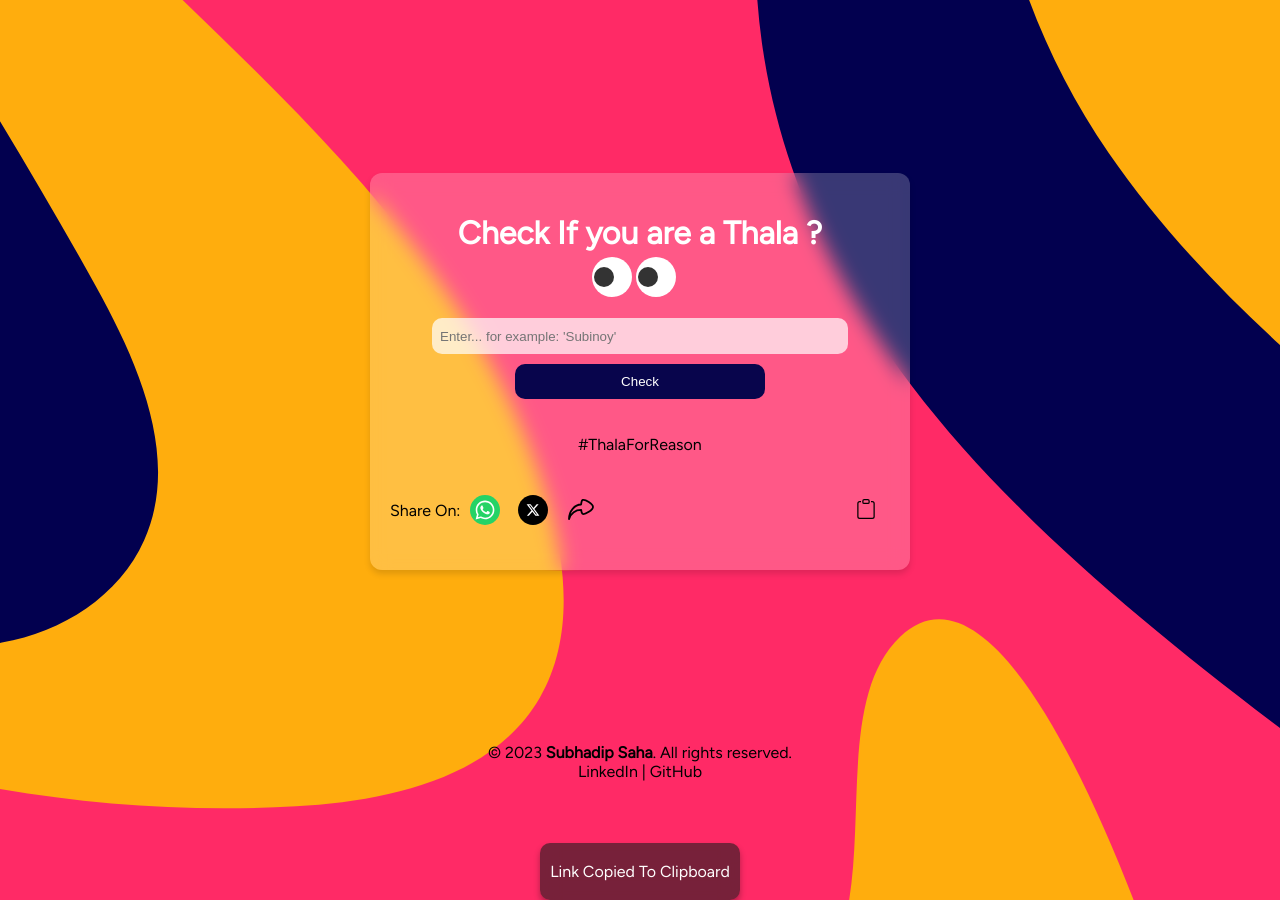
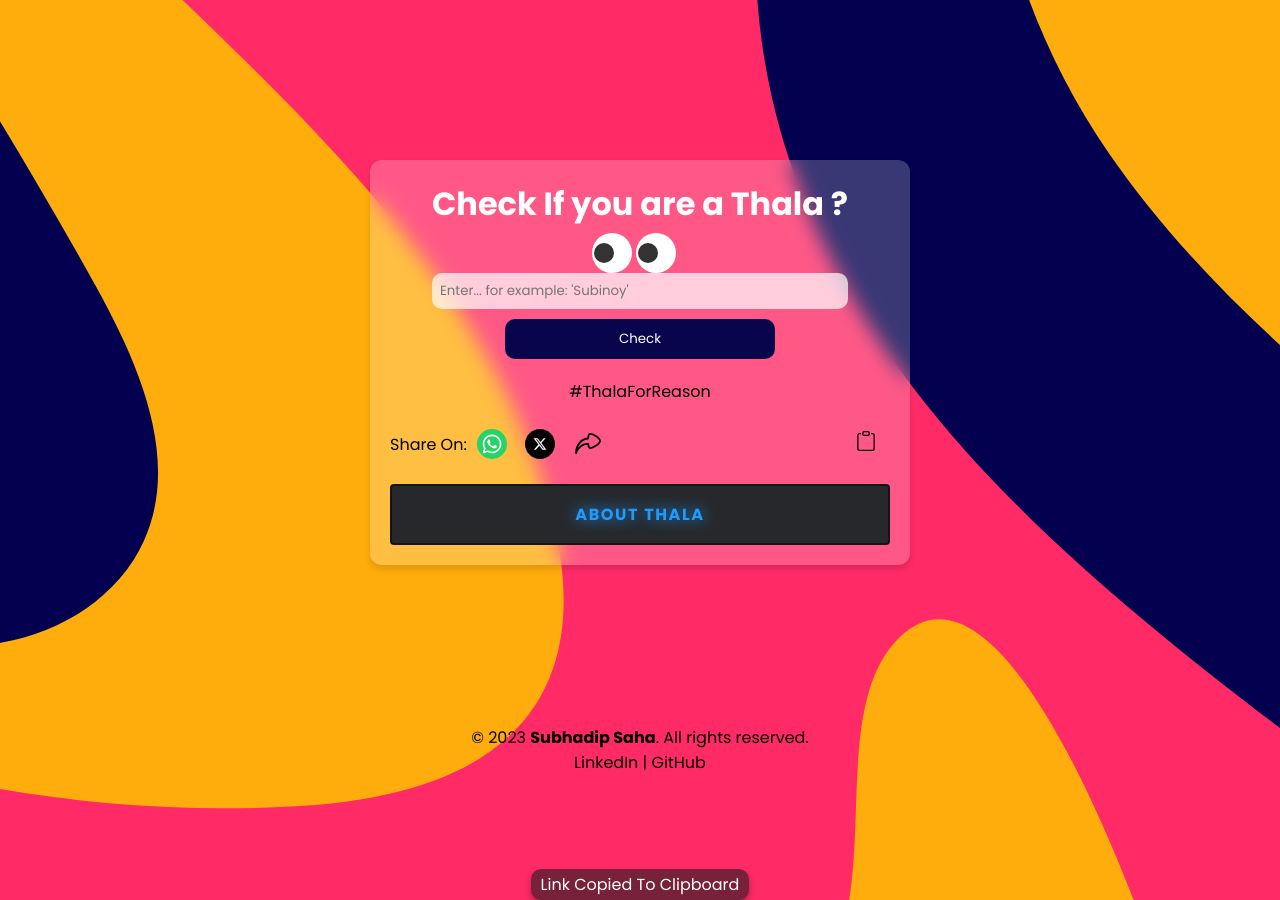
Before and after one commit to subh05sus/ThalaForReason, a website: page src/index.html in a window 1280 px wide. Drawn offline with nearby package versions, Linux system fonts and the light colour scheme; a web font is replaced by a local one.

Commit message:
Created About Thala Button
Fixes #15

```diff
--- /dev/null
+++ b/src/about_thala.css
@@ -0,0 +1,89 @@
+@import url('https://fonts.googleapis.com/css2?family=Poppins:wght@100;300;400;500;600;700;800;900&display=swap');
+
+* {
+  margin: 0;
+  padding: 0;
+  box-sizing: content-box;
+  font-family: 'Poppins', sans-serif;
+}
+
+.button2{
+    display: flex;
+    justify-content: center;
+}
+
+.button2 {
+  position: relative;
+  background: #27282c;
+  padding: 16px 30px;
+  font-size: 1.5rem;
+  color: var(--color);
+  border: 2px solid rgba(0, 0, 0, 0.5);
+  border-radius: 4px;
+  text-shadow: 0 0 15px var(--color);
+  text-decoration: none;
+  text-transform: uppercase;
+  letter-spacing: 0.1rem;
+  transition: 0.5s;
+  z-index: 1;
+}
+
+.button2:hover {
+  color: #fff;
+  border: 2px solid rgba(0, 0, 0, 0);
+  box-shadow: 0 0 0px var(--color);
+}
+
+.button2::before {
+  content: '';
+  position: absolute;
+  top: 0;
+  left: 0;
+  width: 100%;
+  height: 100%;
+  background: var(--color);
+  z-index: -1;
+  transform: scale(0);
+  transition: 0.5s;
+}
+
+.button2:hover::before {
+  transform: scale(1);
+  transition-delay: 0.5s;
+  box-shadow: 0 0 10px var(--color),
+    0 0 30px var(--color),
+    0 0 60px var(--color);
+}
+
+.button2 span {
+  position: absolute;
+  background: var(--color);
+  pointer-events: none;
+  border-radius: 2px;
+  box-shadow: 0 0 10px var(--color),
+    0 0 20px var(--color),
+    0 0 30px var(--color),
+    0 0 50px var(--color),
+    0 0 100px var(--color);
+  transition: 0.5s ease-in-out;
+  transition-delay: 0.25s;
+}
+
+.button2:hover span {
+  opacity: 0;
+  transition-delay: 0s;
+}
+
+.button2 span:nth-child(1) {
+  width: 40px;
+  height: 4px;
+}
+
+.button2:hover span:nth-child(1) {
+  transform: translateX(0);
+}
+
+
+.button2:hover span:nth-child(1) {
+  transform: translateY(0);
+}
--- a/src/index.html
+++ b/src/index.html
@@ -6,6 +6,7 @@
   <meta name="viewport" content="width=device-width, initial-scale=1.0">
   <title>Thala For A Reason</title>
   <link rel="stylesheet" href="styles.css">
+  <link rel="stylesheet" href="about_thala.css">
   <link rel="icon" href="favicon.png" type="image/x-icon">
 
 
@@ -55,6 +56,14 @@
         </button>
       </div>
     </div>
+    <div class="container">
+      <a class="button2" href="https://en.wikipedia.org/wiki/MS_Dhoni" style="--color:#1e9bff;">
+
+
+        <h6>About Thala</h6>
+      </a>
+
+    </div>
   </div>
   <audio id="audio" src="boleJoKoyal.mp3"></audio>
 </div>
```
